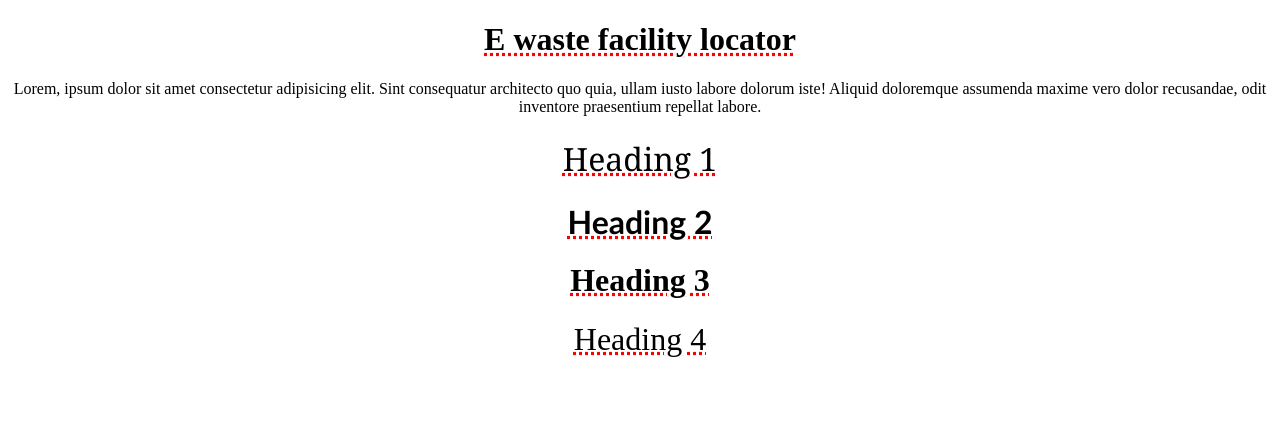
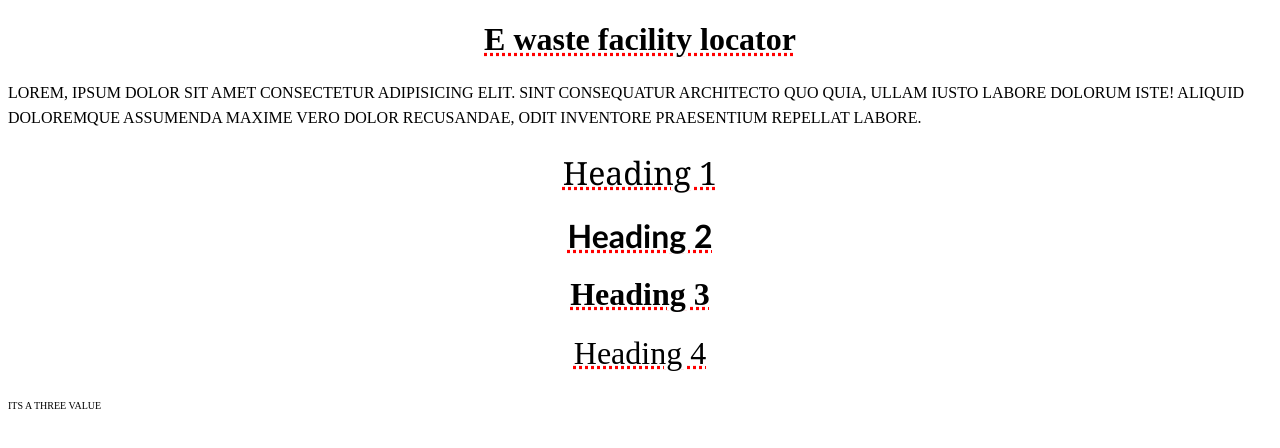
Before and after one commit to ajju-09/Web-D, a plain HTML site: page Text_properties.html in a window 1280 px wide. Drawn offline with Linux system fonts and the light colour scheme.

Commit message:
new change

```diff
--- a/Text_properties.html
+++ b/Text_properties.html
@@ -13,5 +13,6 @@
     <h1 id="h2">Heading 2</h1>
     <h1 id="h3">Heading 3</h1>
     <h1 id="h4">Heading 4</h1>
+    <p id="three">Its a Three value</p>
 </body>
 </html>
--- a/text_properties.css
+++ b/text_properties.css
@@ -3,7 +3,7 @@ h1{
     text-align: center /*right left start end*/;
 }
 p{
-    text-align: center;
+    text-align: left;
 }
 
 h1{
@@ -31,3 +31,18 @@ h1{
 #h2{
     font-family: 'Gill Sans', 'Gill Sans MT', Calibri, 'Trebuchet MS', sans-serif;
 }
+
+#three{
+    font-size: 10px;
+}
+
+/*line Height*/
+/*It is use for make space between lines */
+p{
+    line-height: 25px;
+}
+
+/*Text transform*/
+p{
+    text-transform: uppercase /*lowercase capatilize none*/;
+}
```
